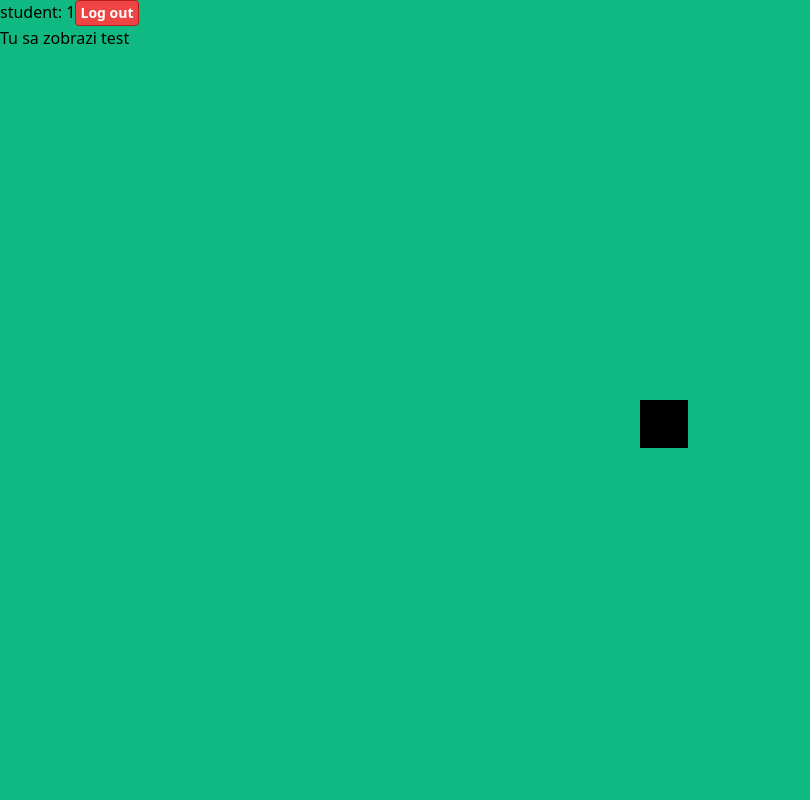
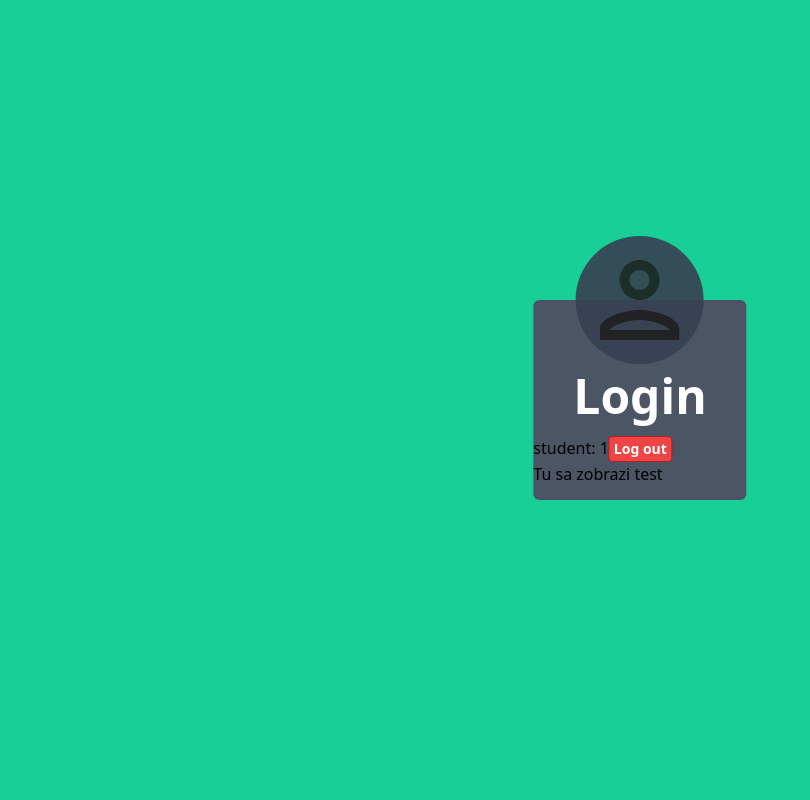
Before and after one commit to RadoNko/WEBTECH2_FINAL, a PHP site: page /loginKanda.php in a window 1280 px wide. Shown: the whole page, without its empty margins (0-810 px from the left). Run offline with PHP 8.4, Linux system fonts and the light colour scheme; the visitor is signed in with stand-in values (Sample User, id 1); style sheets or scripts are compiled from the project's sources.

Commit message:
styling loginKanda.php

```diff
--- a/loginKanda.php
+++ b/loginKanda.php
@@ -6,14 +6,35 @@
     <title>Skuska</title>
     <script src="https://code.jquery.com/jquery-3.5.1.js" integrity="sha256-QWo7LDvxbWT2tbbQ97B53yJnYU3WhH/C8ycbRAkjPDc=" crossorigin="anonymous"></script>
     <link rel="stylesheet" href="tailwind.css">
+    <style>
+        main{
+            transform: translate(-50%, -50%);
+            padding-top: 5vw;
+        }
+        .login-icon{
+            width: 62%;
+        }
+        .login-icon-container{
+            width: 10vw;
+            height: 10vw;
+            transform: translate(33%, -100%);
+        }
+        #login-buttons{
+            color: red;
+            background: red;
+        }
+    </style>
 </head>
 
-<body class="relative h-full bg-green-500">
-    <main class="absolute bg-black w-12 h-12 top-1/2 left-1/2">
+<body class="relative h-full logoColourBackground">
+    <main class="absolute bg-gray-600 w-1/6 h-1/4 top-1/2 left-1/2 rounded-md">
+        <div class="login-icon-container absolute rounded-full opacity-90 bg-gray-700 flex items-center justify-center">
+            <img class="login-icon opacity-100" src="/Final/img/person1.svg" alt="Prson Icon">
+        </div>
+        <h1 class="text-center block text-5xl px-2 py-1 mt-1 text-white font-semibold pb-4">Login</h1>
 
-    </main>
 
-    <!--    --><?php
+        <?php
         session_start();
         if ($_SESSION["student"] == true) {
             echo "student: " . $_SESSION["logged_id"];
@@ -28,29 +49,13 @@
                         <div id="mainQuestionDiv" style="margin-left: 40%">
                         </div>';
         } else {
-                    echo "login menu";
-                    echo "    <div id='loginButtons'>
-                        <input type='button' class='btn btn-primary'  onclick='location.href=\"login/student\"' value='Som študent' />
-                        <input type='button' class='btn btn-primary'  onclick='location.href=\"login/teacher\"' value='Som učiteľ' />
+            echo "    <div id='loginButtons' class='w-full text-center'>
+                        <button class='btn-primary text-2xl break-normal w-5/12' onclick=location.href='/Final/login/student'>I'm Studen</button>
+                        <button class='btn-primary text-2xl break-normal w-5/12' onclick=location.href='/Final/login/teacher'>I'm Teacher</button>
                     </div>";
         }
-                //
         ?>
-
-    <!--    <div id="teacherSide">-->
-    <!--        <h1 style="margin-left: 40%">Question type text</h1><br>-->
-    <!--        <div id="mainQuestionDiv" style="margin-left: 40%">-->
-    <!--        </div>-->
-    <!---->
-    <!--        <button type="button" class="btn btn-primary" id="addQuestionMultiple" onclick="addQuestionText()">Add question</button>-->
-    <!--        <button type="button" class="btn btn-primary" id="submitTest" onclick="submitTest()">Submit test</button>-->
-    <!--    </div>-->
-
-    <!--    <div id="loginButtons">-->
-    <!--        <input type='button' class='btn btn-primary'  onclick='location.href="login/student"' value='Som študent' />-->
-    <!--        <input type='button' class='btn btn-primary'  onclick='location.href="login/teacher"' value='Som učiteľ' />-->
-    <!--    </div>-->
-
+    </main>
     <script src="js/addTextQuestion.js"></script>
     <script src="js/login.js"></script>
 </body>
```
Also changed, not shown: style.css (+14 -0 lines), img/icons8-person-64.png (added), img/person1.svg (added), img/person2.svg (added). Lines whose indentation alone changed are shown as unchanged.
